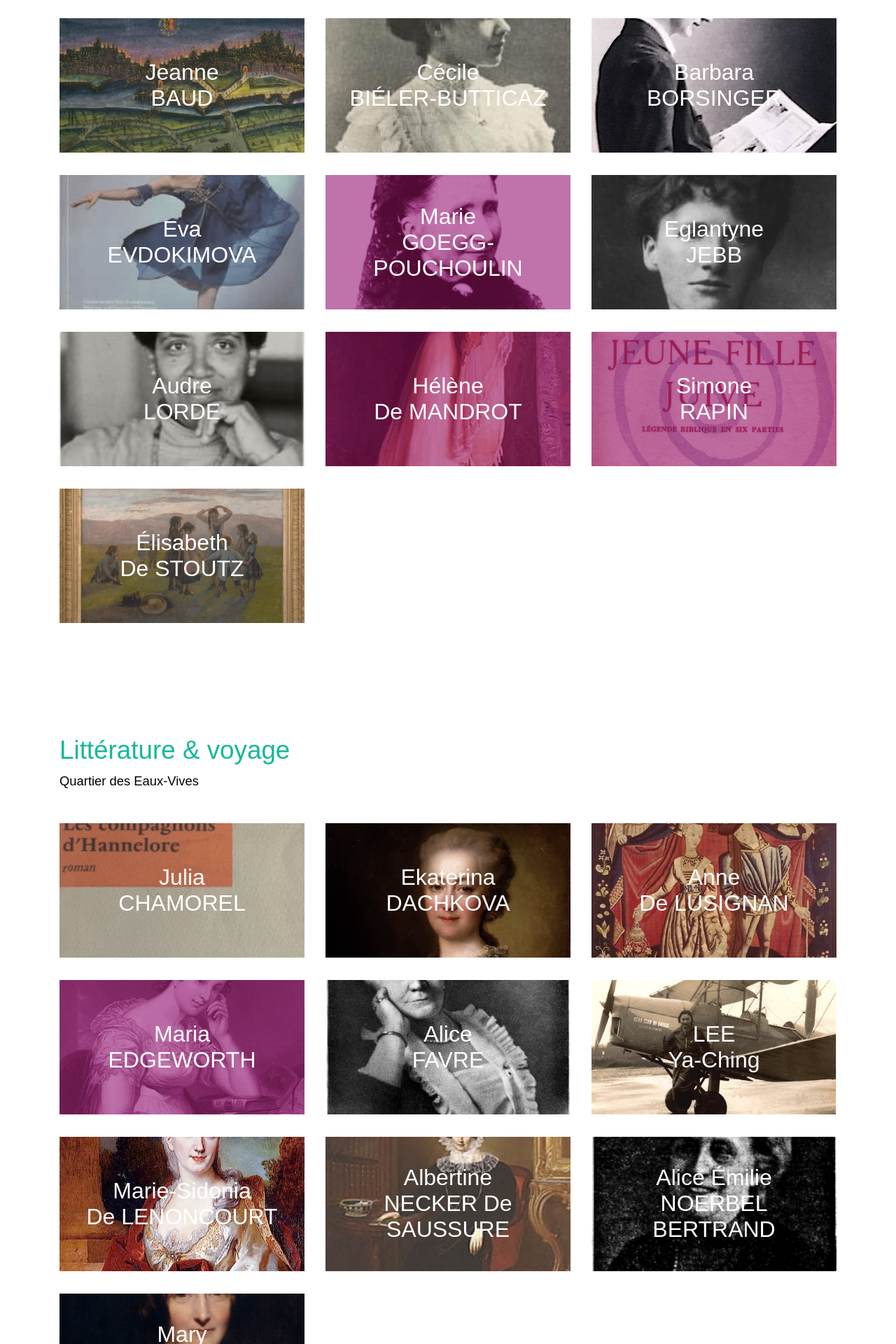
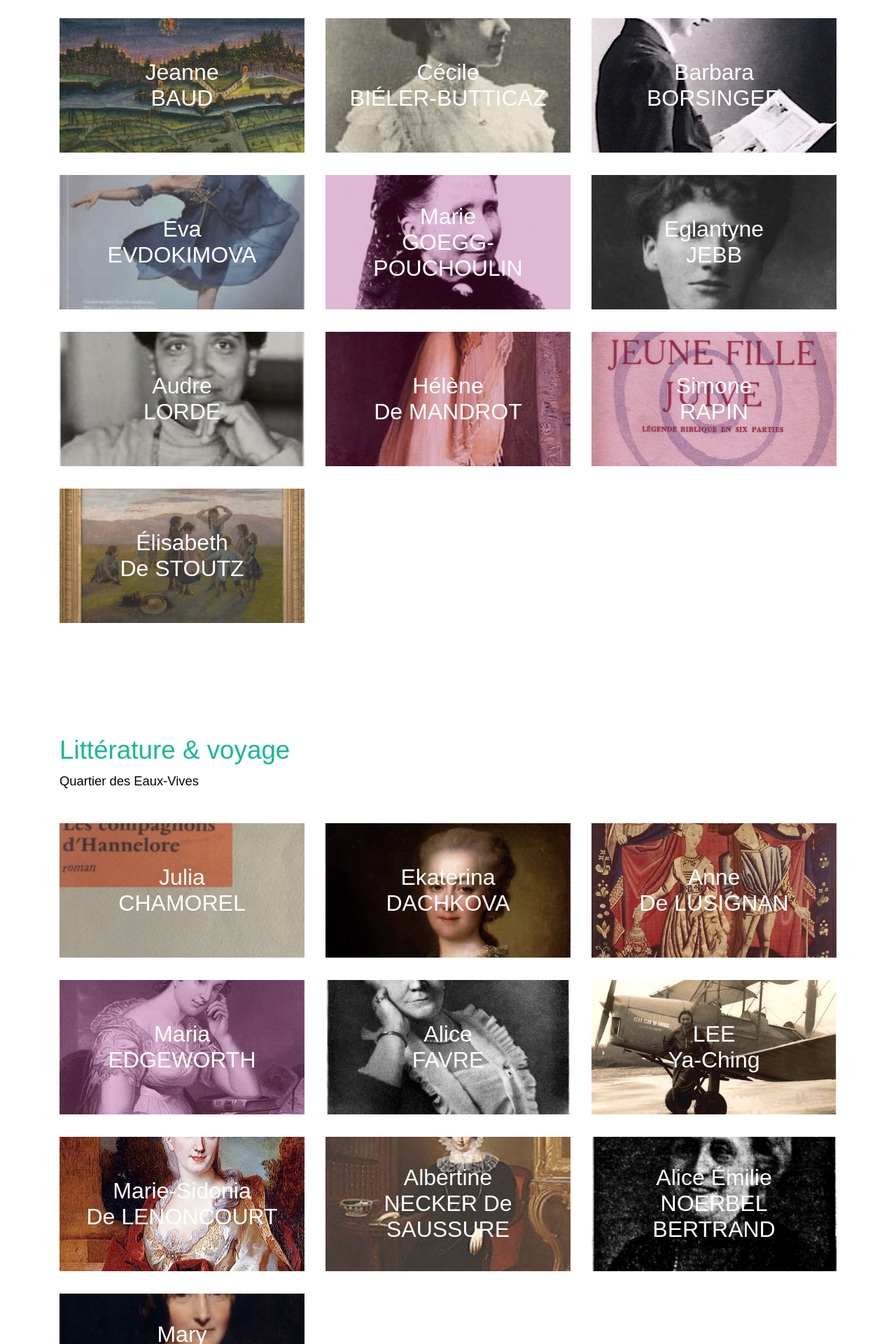
Before and after one commit to larucheio/100elles.ch, a Jekyll site: the page built from biographies/index.html, in a window 1280 px wide. Shown: the part 850-2770 px from the top of the page at 70% size. Built offline with Jekyll 4.4.1, drawn with Linux system fonts in a browser that asks for light colours.

Commit message:
Less intensity on background images on bios

```diff
--- a/css/main.scss
+++ b/css/main.scss
@@ -52,7 +52,7 @@ figcaption {
   justify-content: center;
   text-align: center;
   align-items: center;
-  background-color: $primary;
+  background-color: rgba($primary, .5);
   color: white;
   padding: 1rem;
   min-height: 12rem;
```
